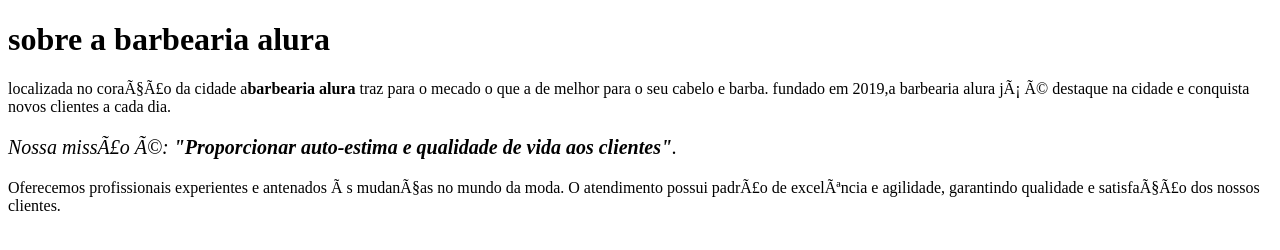
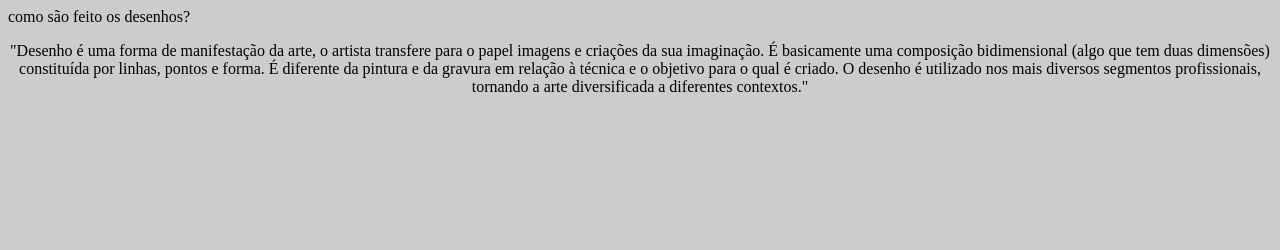
Before and after one commit to cristofergomesdeoliviera/html5css, a plain HTML site: page index.html in a window 1280 px wide. Drawn offline with Linux system fonts and the light colour scheme.

Commit message:
desenhos

```diff
--- a/index.html
+++ b/index.html
@@ -1,21 +1,22 @@
- <!DOCTYPE html>
-  <html lang"pt-br">
-    <head>
-  <meta charset utf-8">
-   <title>barbearia alura</title>
-   <link rel "stylesheet"href"style.css">
+  <!doctype html>
+<html lang="pt-br"></html>
+  <head>
+       <meta charset="utf-8"
+       <title>como são feito os desenhos?</title>
+      <link rel="stylesheet"href="style.css"
   </head>
-    <body>
-    <h1>sobre a barbearia alura</h1>
+   <body>
 
-   <P>localizada no coração da cidade a<strong>barbearia alura</strong> traz para o mecado o que a de melhor para o seu cabelo e barba.
-    fundado em 2019,a barbearia alura já é destaque na cidade e conquista novos clientes a cada dia.</p>
+    <p>"Desenho é uma forma de manifestação da arte, o artista transfere para o papel imagens e criações da sua imaginação.
+   É basicamente uma composição bidimensional (algo que tem duas dimensões) constituída por linhas, pontos e forma.
+   É diferente da pintura e da gravura em relação à técnica e o objetivo para o qual é criado.
+   O desenho é utilizado nos mais diversos segmentos profissionais, tornando a arte diversificada a diferentes contextos."</p>
+  </body>
 
 
 
-    <p style="font-size: 20px"><em>Nossa missão é: <strong>"Proporcionar auto-estima e qualidade de vida aos clientes"</strong>.</em></p>
 
-    <p>Oferecemos profissionais experientes e antenados às mudanças no mundo da moda.
-    O atendimento possui padrão de excelência e agilidade, garantindo qualidade e satisfação dos nossos clientes.</p>
-</body>
-</html>
+
+
+
+  </html>
--- a/style.css
+++ b/style.css
@@ -11,5 +11,5 @@ body {
  }
 
  em strong {
-  color:red
+  color: black;
  }
```
